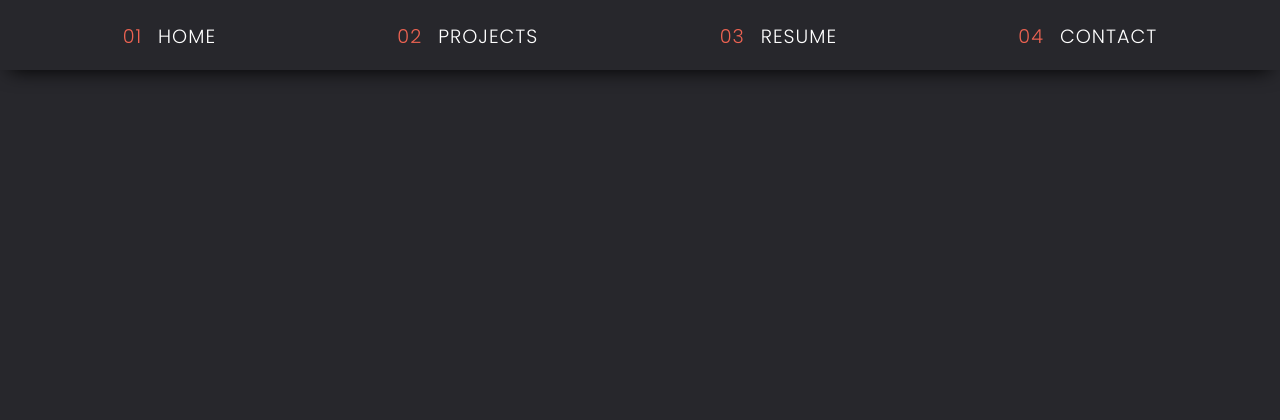
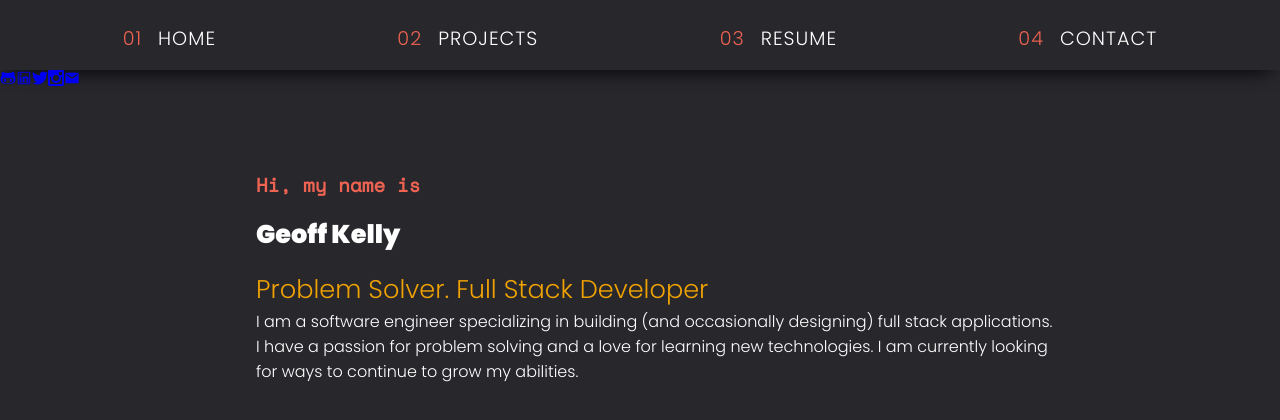
Before and after one commit to GeoffKellyNC/portfolio, a React (Create React App) app: page / in a window 1280 px wide. Shown: the top 420 px of the page. Built offline with nearby package versions, Linux system fonts and the light colour scheme.

Commit message:
content added

```diff
--- a/src/App.css
+++ b/src/App.css
@@ -1,4 +1,6 @@
 @import url('https://fonts.googleapis.com/css2?family=Poppins:wght@100;300;900&display=swap');
+
+@import url('https://fonts.googleapis.com/css2?family=Space+Mono&display=swap');
 
 *{
     margin: 0;
@@ -8,15 +10,5 @@
 
 body{
     background: rgb(39, 39, 44);
-    overflow-x: hidden;
-    text-decoration: none !important
+
 }
-
-@media (max-width: 768px){
-    body{
-        width: 100%;
-        height: 100vh;
-        overflow-x: hidden;
-
-    }
-}
--- a/src/App.js
+++ b/src/App.js
@@ -1,21 +1,126 @@
+import React, { useState } from 'react'
 import './App.css';
 import { Route } from 'react-router-dom'
 
+//!--Importing Styled Components --// <--At bottom of file --
+import styled from 'styled-components';
+
+
 //!--Components --//
 import Header from './components/Header'
+import SocialIcons from './components/SocialIcons'
+
+//! -- Icons Data -- //
+import { socialIcons } from './data/socialIconsData';
 
 
 
 function App() {
+  const [icons] = useState(socialIcons);
   return (
-    <div className="App">
+    <StyledApp className="App">
       <div className = 'header-container'>
         <Header />
       </div>
 
+      <SocialIcons icons = {icons}/>
 
-    </div>
+      <div className = 'content-container'>
+        <div className = 'top-text-container'>
+          <div className = 'hi-text'>
+              <h1 className = 'text'>Hi, my name is</h1>
+            </div>
+            <div className = 'name-text'>
+              <h2 className = 'text'>Geoff Kelly</h2>
+            </div>
+            <div className = 'statement-text'>
+              <h3> Problem Solver. Full Stack Developer</h3>
+            </div>
+            <div className = 'about-paragraph'>
+              <p className = 'text'> I am a software engineer specializing in building (and occasionally designing) full stack applications. I have a passion for problem solving and a love for learning new technologies. I am currently looking for ways to continue to grow my abilities. </p>
+            </div>
+        </div>
+      </div>
+
+
+    </StyledApp>
   );
 }
 
 export default App;
+
+
+
+//!--Styled Components --//
+const StyledApp = styled.div`
+
+  .content-container {
+    display: flex;
+    flex-direction: column;
+    justify-content: center;
+    align-items: center;
+  }
+
+
+  .top-text-container {
+    display: flex;
+    flex-direction: column;
+    justify-content: center;
+    align-items: flex-start;
+    margin-top: 5em;
+    margin-left: 2em;
+  }
+
+  .top-text-container h1 {
+    font-size: ${pr => pr.theme.fontSizes.small};
+    font-weight: bold;
+    color: ${pr => pr.theme.colors.primary};
+    font-family: ${pr => pr.theme.fonts.secondary};
+  }
+  .top-text-container h2 {
+    font-size: ${pr => pr.theme.fontSizes.medium};
+    color: white;
+    font-family: ${pr => pr.theme.fonts.primary};
+  }
+
+  .top-text-container h3 {
+    font-size: ${pr => pr.theme.fontSizes.medium};
+    color: ${pr => pr.theme.colors.secondary};
+    font-family: ${pr => pr.theme.fonts.primary};
+    font-weight: 300;
+  }
+
+  .top-text-container p {
+    font-size: ${pr => pr.theme.fontSizes.tiny};
+    color: white;
+    font-family: ${pr => pr.theme.fonts.primary};
+    font-weight: 300;
+    max-width: 50em;
+  }
+
+  .text{
+    margin-bottom: 1rem;
+  }
+
+  @media (max-width: 768px) {
+
+
+    .top-text-container {
+      margin-left: 1rem;
+    }
+
+    .top-text-container p {
+      max-width: 90%;
+      margin: auto;
+      margin-left: 0;
+
+
+
+
+  }
+
+
+
+
+
+`
--- a/src/components/Header.js
+++ b/src/components/Header.js
@@ -66,7 +66,7 @@ const HeaderStyled = styled.div`
     box-shadow: 0 10px 20px -10px black;
     height: 70px;
 
-    nav {
+    .nav {
         display: flex;
         justify-content: space-around;
         align-items: center;
@@ -122,9 +122,40 @@ const HeaderStyled = styled.div`
             display: block;
         }
 
-        nav {
+        .nav {
             display: none;
         }
 
+        .mobile-nav {
+            display: flex;
+            flex-direction: column;
+            align-items: flex-start;
+            margin-top: 20%;
+            background-color: ${pr => pr.theme.colors.secondary};
+            width: 50%;
+            height: 60%;
+            padding: 0.5rem;
+            border-radius: 10px;
+            box-shadow: 0 10px 20px -10px black;
+            position: fixed;
+            top: 0;
+            left: 0;
+            z-index: 100;
+            transition: all 0.3s ease-in-out;
+        a {
+            color: white;
+            margin: 2rem 0;
+            text-decoration: none;
+            text-transform: uppercase;
+            letter-spacing: 1px;
+            transition: all 0.3s ease-in-out;
+            &:hover {
+                color: ${pr => pr.theme.colors.black};
+            }
+        }
+        }
+    }
+
+
 
 `;
--- a/src/components/MobileNav.js
+++ b/src/components/MobileNav.js
@@ -1,12 +1,27 @@
 import React from 'react';
+
+import { NavLink } from 'react-router-dom'
+
+
+//!--Navigation Data Import --//
+import { navData } from '../data/headerData';
 
 
 
 const MobileNav = () => {
     return (
-        <div>
-            <h1>MobileNav</h1>
-        </div>
+        <nav className = 'mobile-nav'>
+        {
+            navData.map(item => {
+                return(
+                    <NavLink key={item.id} to={item.to} className={item.className}>
+                        <span className = 'num'>{item.num}</span>
+                        <span className = 'name'>{item.name}</span>
+                    </NavLink>
+                )
+            })
+        }
+    </nav>
     )
 }
 
--- /dev/null
+++ b/src/components/SocialIcons.js
@@ -0,0 +1,25 @@
+import React from 'react';
+import { NavLink } from 'react-router-dom'
+
+
+
+
+
+
+const SocialIcons = ({icons}) => {
+    return(
+        <div className = 'social-icons-container'>
+            {
+                icons.map(icon => {
+                    return(
+                        <NavLink to = {icon.link} id = {icon.id} className = {`${icon.name}-icon`}>
+                            {icon.icon}
+                        </NavLink>
+                    )
+                })
+            }
+        </div>
+    )
+}
+
+export default SocialIcons;
--- /dev/null
+++ b/src/data/socialIconsData.js
@@ -0,0 +1,46 @@
+import { v4 as uuid } from 'uuid';
+
+//!-- Importing React Icons Components --//
+import { FaGithubAlt, FaTwitter } from 'react-icons/fa'; //! Github Icon / Twitter Icon
+import { AiOutlineLinkedin } from 'react-icons/ai'; //! Linkedin Icon
+import { ImInstagram } from 'react-icons/im'; //! Instagram Icon
+import { MdEmail } from 'react-icons/md'; //! Email Icon
+
+
+
+
+//? Icons to get, Github, LinkedIn, Twitter, Instagram, Other
+
+
+export const socialIcons = [
+    {
+        id: uuid(),
+        name: 'Github',
+        icon: <FaGithubAlt />,
+        link: 'https://github.com/GeoffKellyNC'
+    },
+    {
+        id: uuid(),
+        name: 'LinkedIn',
+        icon: <AiOutlineLinkedin />,
+        link: 'https://www.linkedin.com'
+    },
+    {
+        id: uuid(),
+        name: 'Twitter',
+        icon: <FaTwitter />,
+        link: 'https://twitter.com'
+    },
+    {
+        id: uuid(),
+        name: 'Instagram',
+        icon: <ImInstagram />,
+        link: 'https://www.instagram.com'
+    },
+    {
+        id: uuid(),
+        name: 'Email',
+        icon: <MdEmail />,
+        link: '#'
+    }
+]
--- a/src/theme/theme.js
+++ b/src/theme/theme.js
@@ -9,9 +9,10 @@ export default {
     },
     fonts: {
         primary: '"Poppins", sans-serif',
-        secondary: '"Roboto", sans-serif',
+        secondary: 'Space Mono, monospace',
     },
     fontSizes: {
+        tiny: '1rem',
         small: '1.2rem',
         medium: '1.6rem',
         large: '2.4rem',
```
